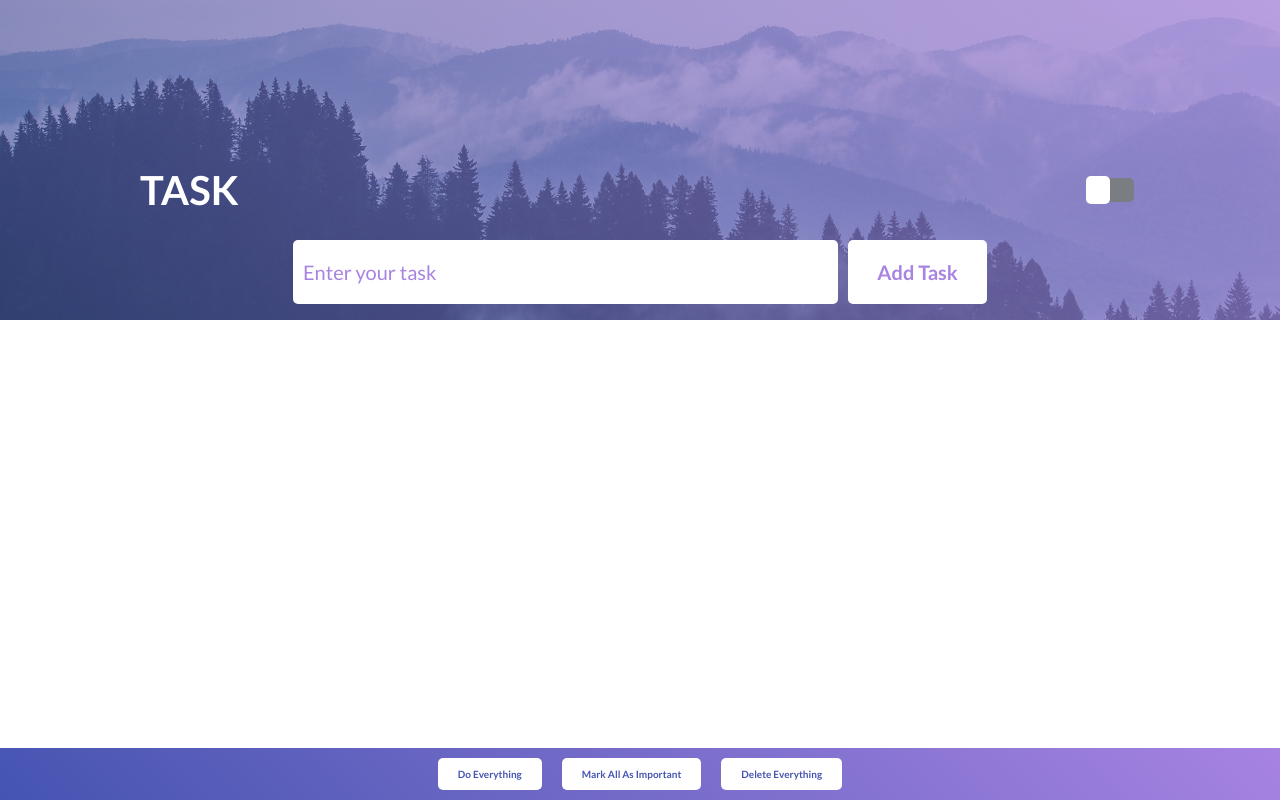
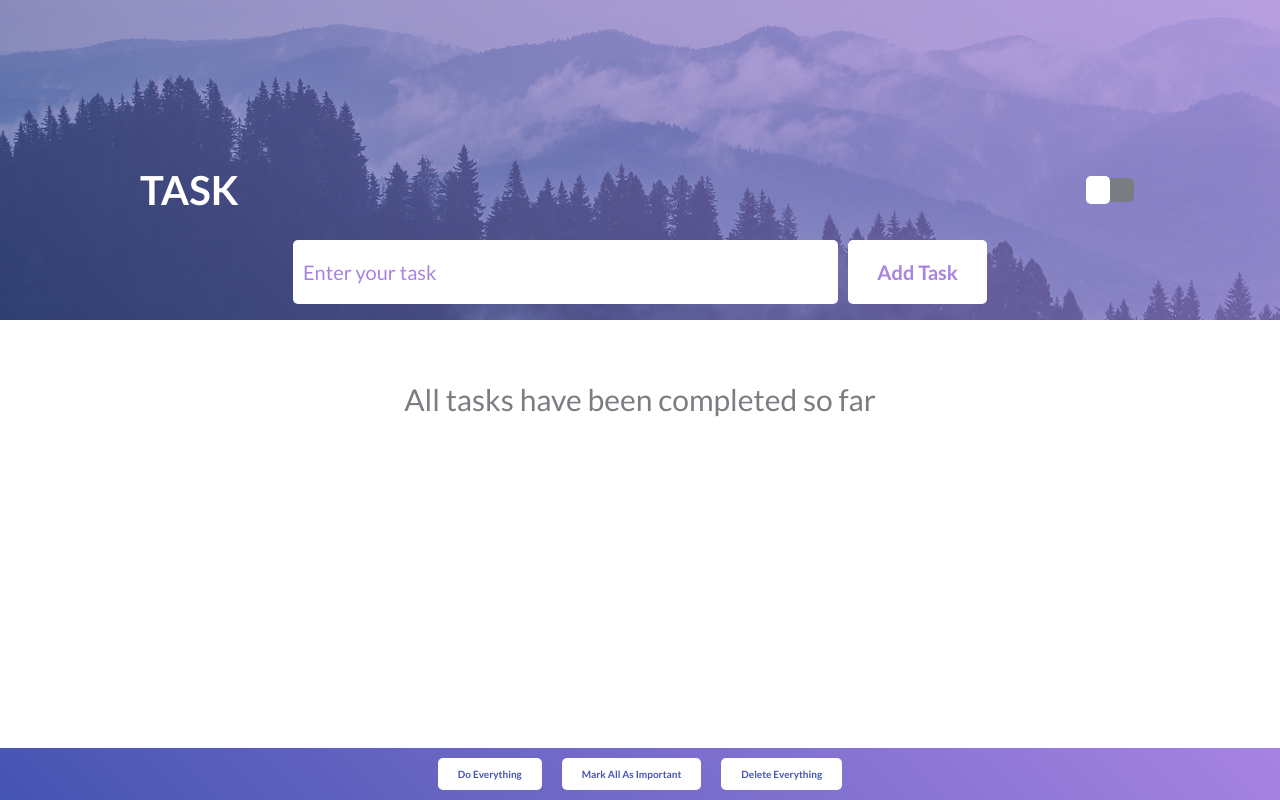
Before and after one commit to alkhimenok/task-list, a React (Create React App) app: page / in a window 1280 px wide. Built offline with nearby package versions, Linux system fonts and the light colour scheme.

Commit message:
add(Main): description for empty list

```diff
--- a/src/components/Main.jsx
+++ b/src/components/Main.jsx
@@ -35,14 +35,14 @@ const Main = () => {
 	}
 
 	const handleFooterClick = e => {
-		e.preventDefault()
-
 		if (e.target.tagName !== 'BUTTON') return
 
 		const { target } = e
 		const { dataset } = target
 
 		setTaskList(actionAllTask[dataset.btn]().filter(task => !task.isDelete))
+
+		e.preventDefault()
 	}
 
 	const actionAllTask = {
@@ -79,7 +79,11 @@ const Main = () => {
 			<Container parentBlockClass={'main__container'}>
 				<Body parentBlockClass={'main__body'}>
 					<Form parentBlockClass={'main__form'} handleSubmit={handleTaskSubmit} />
-					<List parentBlockClass={'main__list'} taskList={taskList} handleClick={handleTaskAction} />
+					{taskList.length === 0 ? (
+						<h2 className='main__title'>All tasks have been completed so far</h2>
+					) : (
+						<List parentBlockClass={'main__list'} taskList={taskList} handleClick={handleTaskAction} />
+					)}
 				</Body>
 			</Container>
 			<Footer parentBlockClass={'main__footer'} handleClick={handleFooterClick} />
--- a/src/scripts/listHeight.js
+++ b/src/scripts/listHeight.js
@@ -4,6 +4,8 @@ export const setListHeight = () => {
 	const $form = document.querySelector('.form')
 	const $list = document.querySelector('.list')
 
+	if (!$list) return
+
 	$list.style.maxHeight = $main.clientHeight - $footer.clientHeight - $form.clientHeight * 2 + 'px'
 
 	window.addEventListener('resize', setListHeight)
--- a/src/styles/components/main.css
+++ b/src/styles/components/main.css
@@ -19,3 +19,10 @@
 .main__form {
   transform: translate(0, -10vh);
 }
+.main__title {
+  font-size: var(--lg-size);
+  text-align: center;
+  color: var(--secondary-dark-color);
+}
+/* .main__list {} */
+/* .main__footer {} */
```
